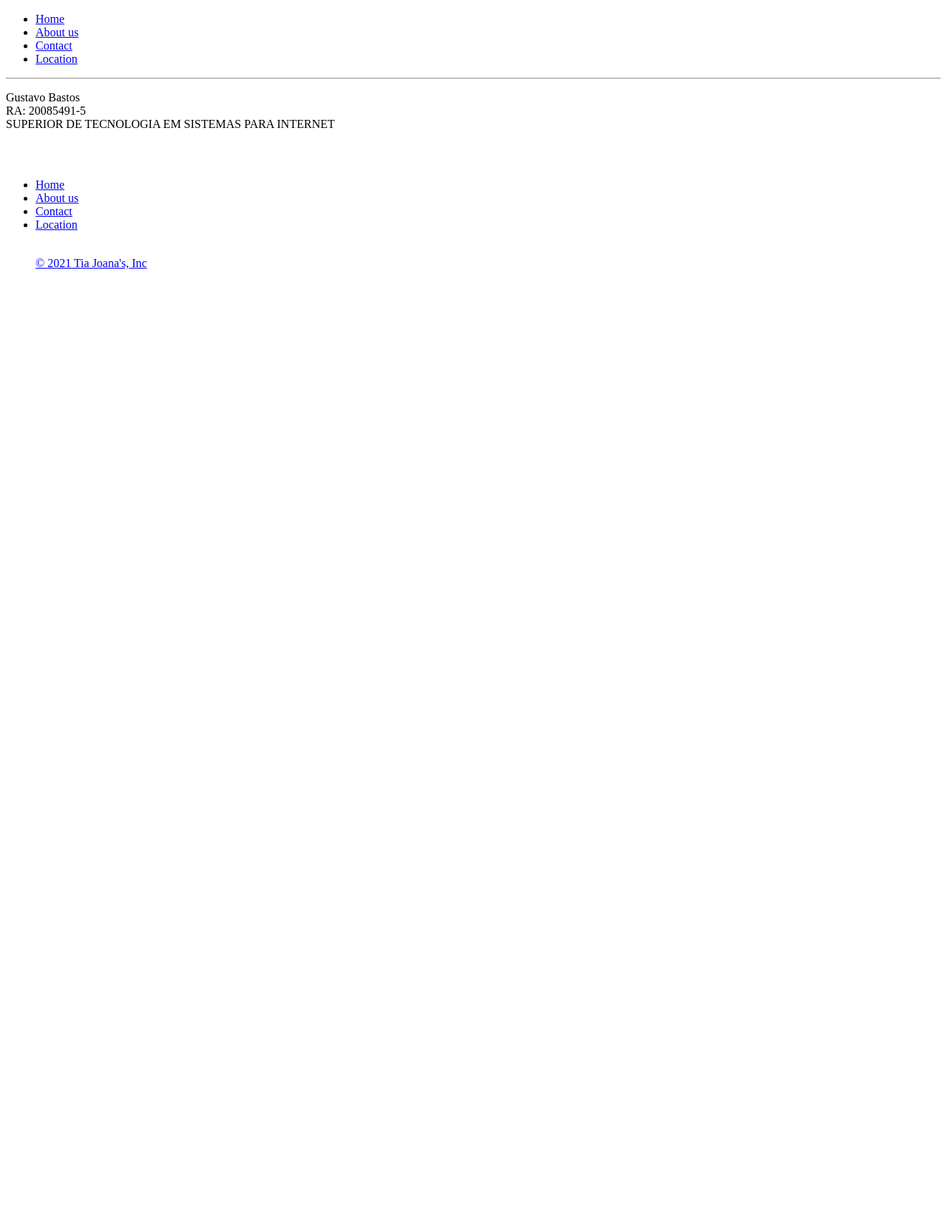
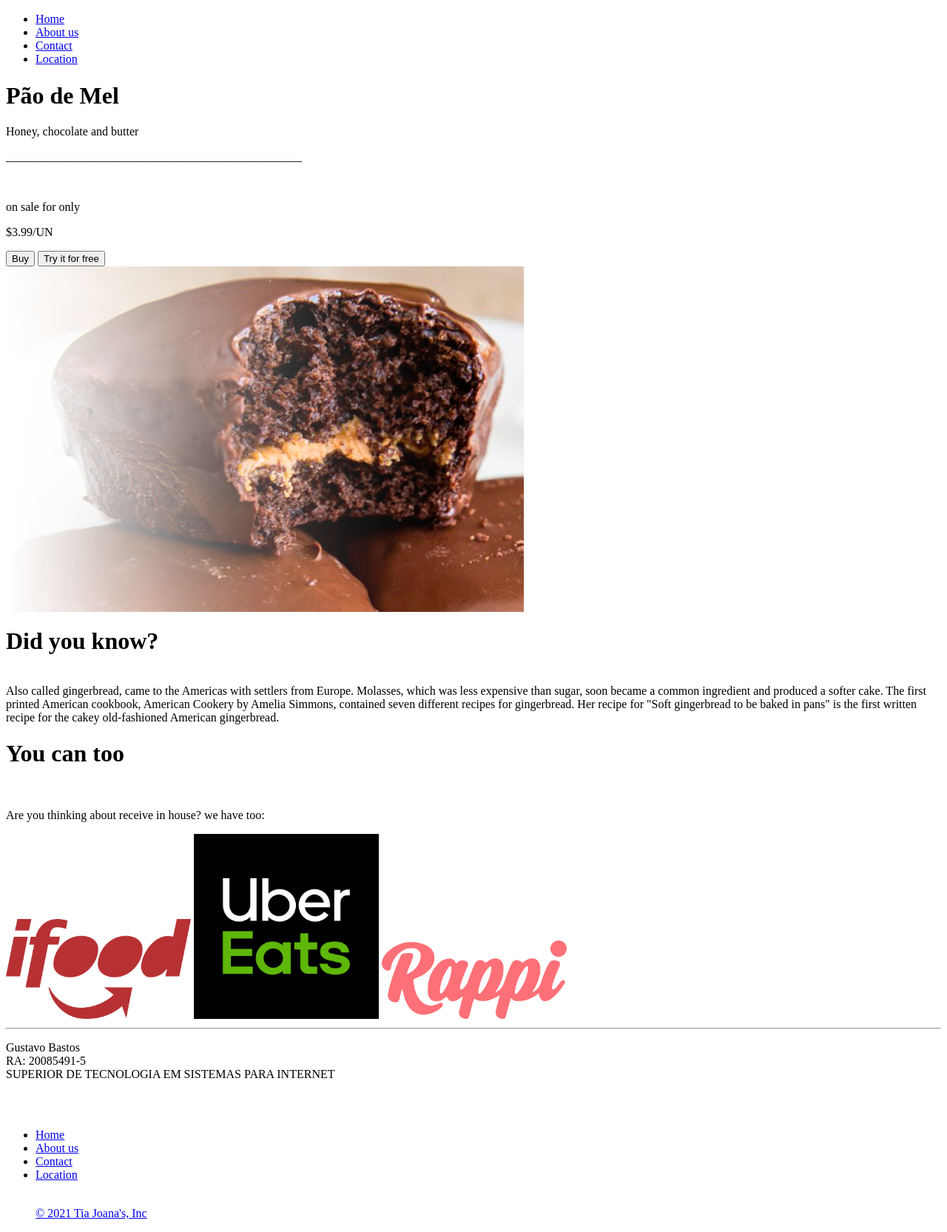
Before and after one commit to bastosgm/tia-joana-s-candy-store, a PHP site: template pages/product3.php in a window 1280 px wide. Shown: the part 242-1907 px from the top of the page at 74% size. Before the commit the page ends 606 px from the top, so only its background shows below. Run offline with PHP 8.4, Linux system fonts and the light colour scheme; the template is opened without the code that fills it, so the values that code supplies are empty.

Commit message:
adding prod3 page e some changes

```diff
--- a/data/products.php
+++ b/data/products.php
@@ -66,7 +66,7 @@
             'image' => './img/paodemel.png',
             'name' => 'Pão de Mel',
             'description' => 'Huuuum, seems good? It&#8217;s more than good!',
-            'about' => '* aqui vai um sobre do doce *',
+            'about' => 'Honey, chocolate and butter',
             'price' => '3.99'
         ],
 
--- a/pages/product1.php
+++ b/pages/product1.php
@@ -21,8 +21,8 @@
 
                     <p class="mb-0">on sale for only</p>
                     <p class="display-1">$<?php echo $arr['1']['price'] ?><span class="fs-6">/UN</span></p>
-                    <button type="button" class="btn btn-light btn-lg me-2">Buy</button>
-                    <button type="button" class="btn btn-outline-light btn-lg">Try it for free</button>
+                    <button type="button" class="btn btn-success btn-lg me-2">Buy</button>
+                    <button type="button" class="btn btn-outline-success btn-lg">Try it for free</button>
                 </div>
             </div>
 
--- a/pages/product2.php
+++ b/pages/product2.php
@@ -21,12 +21,12 @@
 
                     <p class="mb-0">on sale for only</p>
                     <p class="display-1">$<?php echo $arr['2']['price'] ?><span class="fs-6">/UN</span></p>
-                    <button type="button" class="btn btn-light btn-lg me-2">Buy</button>
-                    <button type="button" class="btn btn-outline-light btn-lg">Try it for free</button>
+                    <button type="button" class="btn btn-success btn-lg me-2">Buy</button>
+                    <button type="button" class="btn btn-outline-success btn-lg">Try it for free</button>
                 </div>
             </div>
 
-            <img src="./img/beijinho2.png" width="700px" alt="brigadeiro">
+            <img src="./img/beijinho2.png" width="700px" alt="beijinho">
 
 
         </div>
--- a/pages/product3.php
+++ b/pages/product3.php
@@ -0,0 +1,52 @@
+<?php
+    include 'data/products.php'
+?>
+
+<head>
+    <title>Tia Joana's | About Us</title>
+</head>
+
+<main>
+
+    <div class="container p-3 mb-0 bg-dark text-light">
+        <div class="container-fluid d-flex justify-content-between px-5 py-5">
+            <div>
+                <div>
+                    <h1 class="display-5 fw-bold"><?php echo $arr['3']['name'] ?></h1>
+                    <p class="col-md-8 fs-4"><?php echo $arr['3']['about'] ?></p>
+                    <p>__________________________________________________</p><br>
+                </div>
+                <div class="mt-5">
+
+
+                    <p class="mb-0">on sale for only</p>
+                    <p class="display-1">$<?php echo $arr['3']['price'] ?><span class="fs-6">/UN</span></p>
+                    <button type="button" class="btn btn-success btn-lg me-2">Buy</button>
+                    <button type="button" class="btn btn-outline-success btn-lg">Try it for free</button>
+                </div>
+            </div>
+
+            <img src="./img/paodemel2.png" width="700px" alt="pão de mel">
+
+
+        </div>
+        <div class="container p-5 pt-0 pb-5">
+            <div class="container">
+                <h1>Did you know?</h1> <br>
+
+                Also called gingerbread, came to the Americas with settlers from Europe. Molasses, which was less expensive than sugar, soon became a common ingredient and produced a softer cake. The first printed American cookbook, American Cookery by Amelia Simmons, contained seven different recipes for gingerbread. Her recipe for "Soft gingerbread to be baked in pans" is the first written recipe for the cakey old-fashioned American gingerbread.
+            </div>
+
+        </div>
+    </div>
+    <div class="container pt-0 mb-4 bg-light rounded-3">
+        <div class="container px-5 py-5">
+            <h1>You can too</h1> <br>
+            <p class="">Are you thinking about receive in house? we have too: <br></p>
+            <img src="./img/ifood.png" width="250px" alt="ifood" class="mt-3 me-5">
+            <img src="./img/uber-eats.png" width="250px" alt="uber-eats" class="mt-3 me-5">
+            <img src="./img/rappi.png" width="250px" alt="uber-eats" class="mt-3">
+        </div>
+    </div>
+
+</main>
```
Also changed, not shown: img/beijinho-de-coco.png (deleted), img/paodemel2.png (added).
